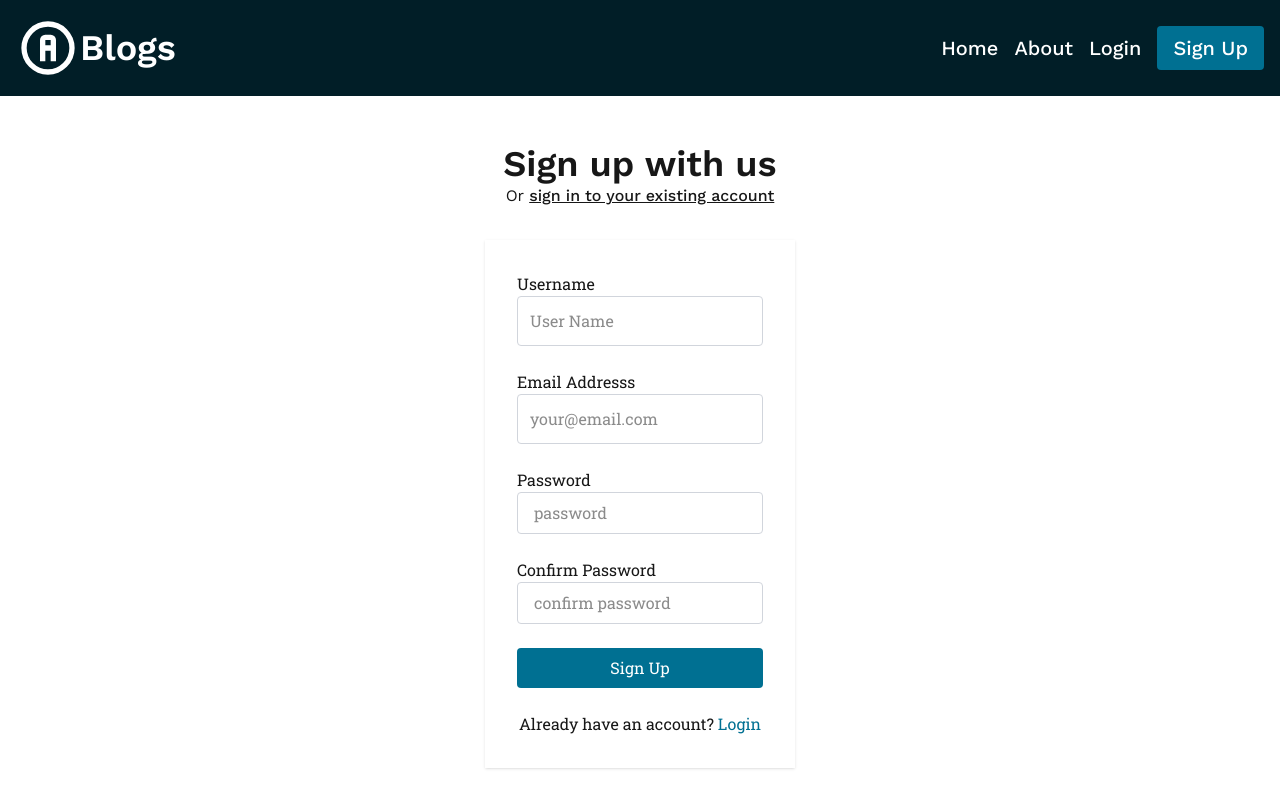
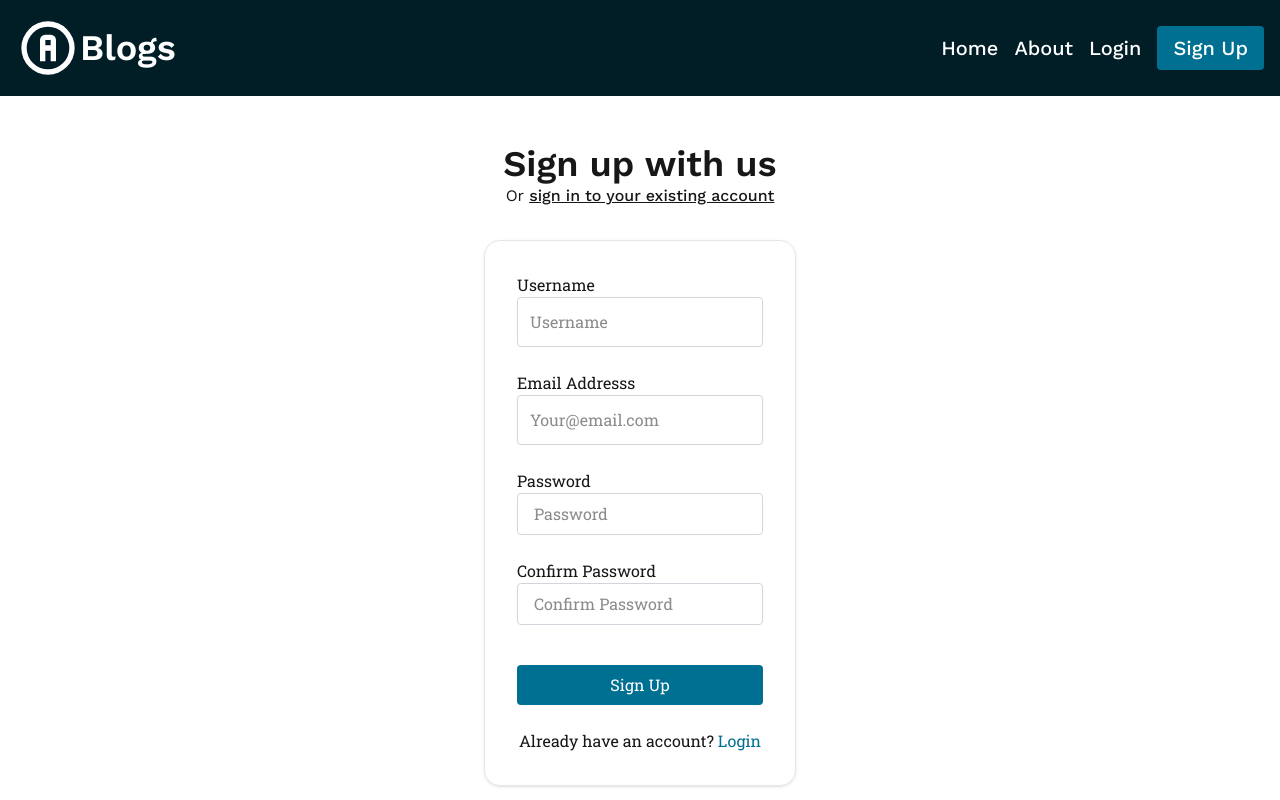
Before and after one commit to littlesluggerboi/blog-api-client, a Next.js app: page /signup in a window 1280 px wide. Shown: the top 800 px of the page. Built offline with nearby package versions, Linux system fonts and the light colour scheme; no server answers.

Commit message:
Redirecting route when user session is available.

```diff
--- a/src/app/login/page.tsx
+++ b/src/app/login/page.tsx
@@ -1,25 +1,27 @@
-import { Metadata } from "next";
+import LoginForm from "@/partials/login_form";
 import Link from "next/link";
+import { redirect } from "next/navigation";
+import { verifySession } from "../lib/dal";
 
-export const metadata: Metadata = {
-  title: "A Blogs | Login",
-};
-
-export default function Login() {
+export default async function Login() {
+  const user = await verifySession();
+  if (user) redirect("/");
   return (
     <div className="p-4">
-      <h2 className="font-heading text-4xl text-center font-semibold">Sign in to your account</h2>
+      <title>A Blogs | Login</title>
+      <h2 className="font-heading text-4xl text-center font-semibold">
+        Sign in to your account
+      </h2>
       <p className="text-center font-heading mb-8">
-        Or <Link href="signup" className="font-medium underline hover:no-underline">sign up for a new account</Link>
+        Or{" "}
+        <Link
+          href="/signup"
+          className="font-medium underline hover:no-underline"
+        >
+          sign up for a new account
+        </Link>
       </p>
-      <form action="" className="p-8 shadow max-w-3xl m-auto font-text">
-        <label className="block" htmlFor="email">Email Addresss</label>
-        <input className="block p-3 border w-full border-gray-300 rounded-sm mb-6 focus:outline-(--color-prime)" type="email" id="email" name="email" placeholder="your@email.com" required />
-        <label className="block" htmlFor="password">Password</label>
-        <input className="block py-2 px-4 border w-full border-gray-300 rounded-sm mb-6 focus:outline-(--color-prime)" type="password" id="password" name="password" placeholder="password" required />
-        <button className="mb-6 text-center w-full bg-(--color-light) text-white hover:bg-(--color-sub) p-2 rounded-sm">Login</button>
-        <p className="text-center">{"Don't have an account? "}<Link className="text-(--color-light) hover:text-(--color-sub)" href="/signup">Sign Up</Link></p>
-      </form>
+      <LoginForm />
     </div>
   );
 }
--- a/src/app/signup/page.tsx
+++ b/src/app/signup/page.tsx
@@ -1,16 +1,18 @@
-import { Metadata } from "next";
 import Link from "next/link";
+import SignUpForm from "../../partials/signup_form"
+import { verifySession } from "../lib/dal";
+import { redirect } from "next/navigation";
 
-export const metadata: Metadata = {
-  title: "A Blogs | Sign Up",
-};
-export default function Page() {
+export default async function Page() {
+  const user = await verifySession();
+  if(user) redirect('/')
   return (
     <div className="p-4">
+      <title>A Blogs | Sign Up</title>
       <h2 className="font-heading text-4xl text-center font-semibold">
         Sign up with us
       </h2>
-      <p className="text-center font-heading mb-8">
+      <p className="text-center font-heading">
         Or{" "}
         <Link
           href="/login"
@@ -19,63 +21,7 @@
           sign in to your existing account
         </Link>
       </p>
-      <form action="" className="p-8 shadow max-w-3xl m-auto font-text">
-        <label className="block" htmlFor="username">
-          Username
-        </label>
-        <input
-          className="block p-3 border w-full border-gray-300 rounded-sm mb-6 focus:outline-(--color-prime)"
-          type="text"
-          id="username"
-          name="username"
-          placeholder="User Name"
-        />
-        <label className="block" htmlFor="email">
-          Email Addresss
-        </label>
-        <input
-          className="block p-3 border w-full border-gray-300 rounded-sm mb-6 focus:outline-(--color-prime)"
-          type="email"
-          id="email"
-          name="email"
-          placeholder="your@email.com"
-          required
-        />
-        <label className="block" htmlFor="password">
-          Password
-        </label>
-        <input
-          className="block py-2 px-4 border w-full border-gray-300 rounded-sm mb-6 focus:outline-(--color-prime)"
-          type="password"
-          id="password"
-          name="password"
-          placeholder="password"
-          required
-        />
-        <label className="block" htmlFor="password">
-          Confirm Password
-        </label>
-        <input
-          className="block py-2 px-4 border w-full border-gray-300 rounded-sm mb-6 focus:outline-(--color-prime)"
-          type="password_confirm"
-          id="password_confirm"
-          name="password_confirm"
-          placeholder="confirm password"
-          required
-        />
-        <button className="mb-6 text-center w-full bg-(--color-light) text-white hover:bg-(--color-sub) p-2 rounded-sm">
-          Sign Up
-        </button>
-        <p className="text-center">
-          Already have an account?{" "}
-          <Link
-            className="text-(--color-light) hover:text-(--color-sub)"
-            href="/signup"
-          >
-            Login
-          </Link>
-        </p>
-      </form>
+      <SignUpForm/>
     </div>
   );
 }
```
